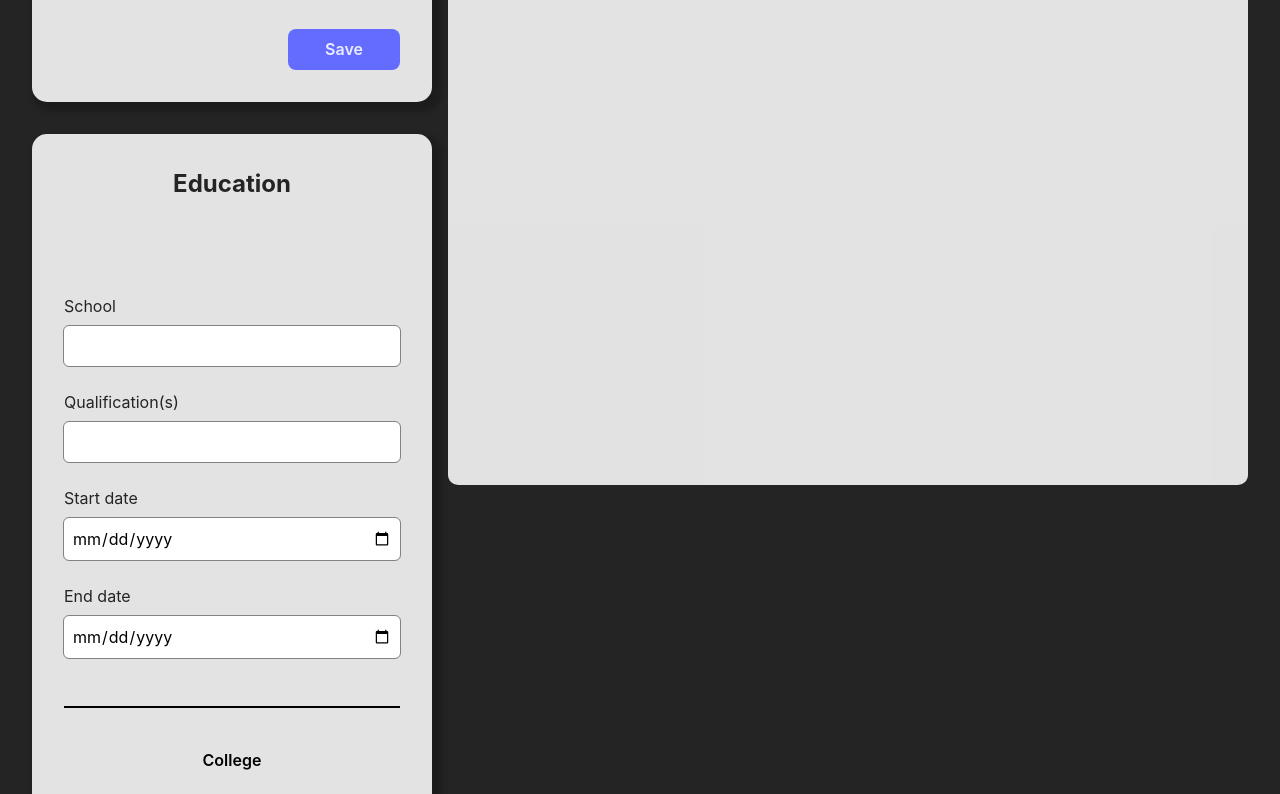
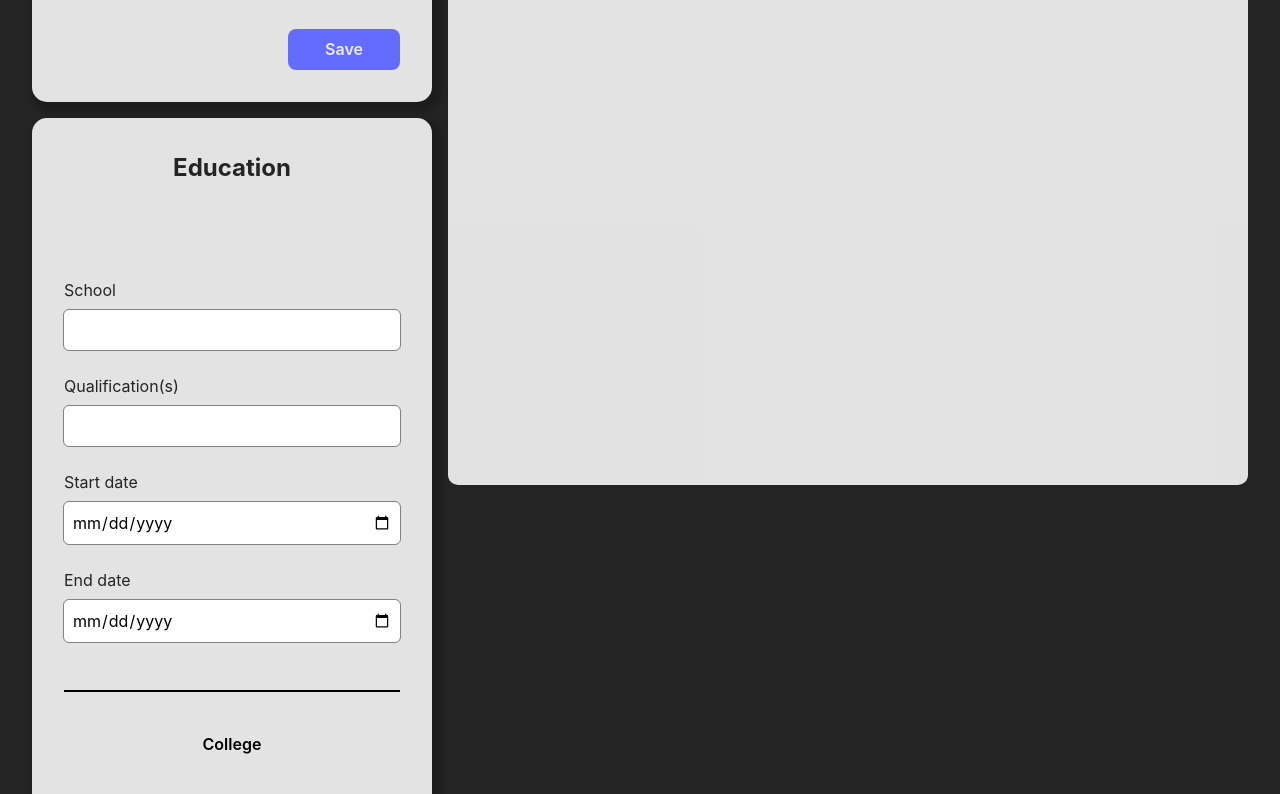
Before and after one commit to rubicon2/odin-cv-app, a React (Vite) app: page / in a window 1280 px wide. Shown: the part 406-1200 px from the top of the page. Built offline with nearby package versions, Linux system fonts and the light colour scheme.

Commit message:
Make container vertical and horizontal gaps consistent

```diff
--- a/src/App.css
+++ b/src/App.css
@@ -14,6 +14,12 @@
   gap: 1rem;
 }
 
+.app-container-col {
+  display: flex;
+  flex-direction: column;
+  gap: 1rem;
+}
+
 .cv-preview-area {
   position: sticky;
   top: 1rem;
--- a/src/App.jsx
+++ b/src/App.jsx
@@ -102,7 +102,7 @@ function App() {
             <ToggleEditWorkInfo edit={!workSubmitted} />
           </Container>
         </div>
-        <div className="app-container-col">
+        <div>
           <div className="cv-preview-area"></div>
         </div>
       </div>
--- a/src/Container/index.css
+++ b/src/Container/index.css
@@ -1,6 +1,5 @@
 .container {
   max-width: 700px;
-  margin: 0 auto;
   padding: 2rem;
 
   background-color: var(--light-color);
@@ -9,8 +8,6 @@
 
   display: flex;
   flex-direction: column;
-
-  margin-bottom: 2rem;
 
   box-shadow: 5px 5px 5px 5px rgb(0, 0, 0, 0.2);
 }
```
